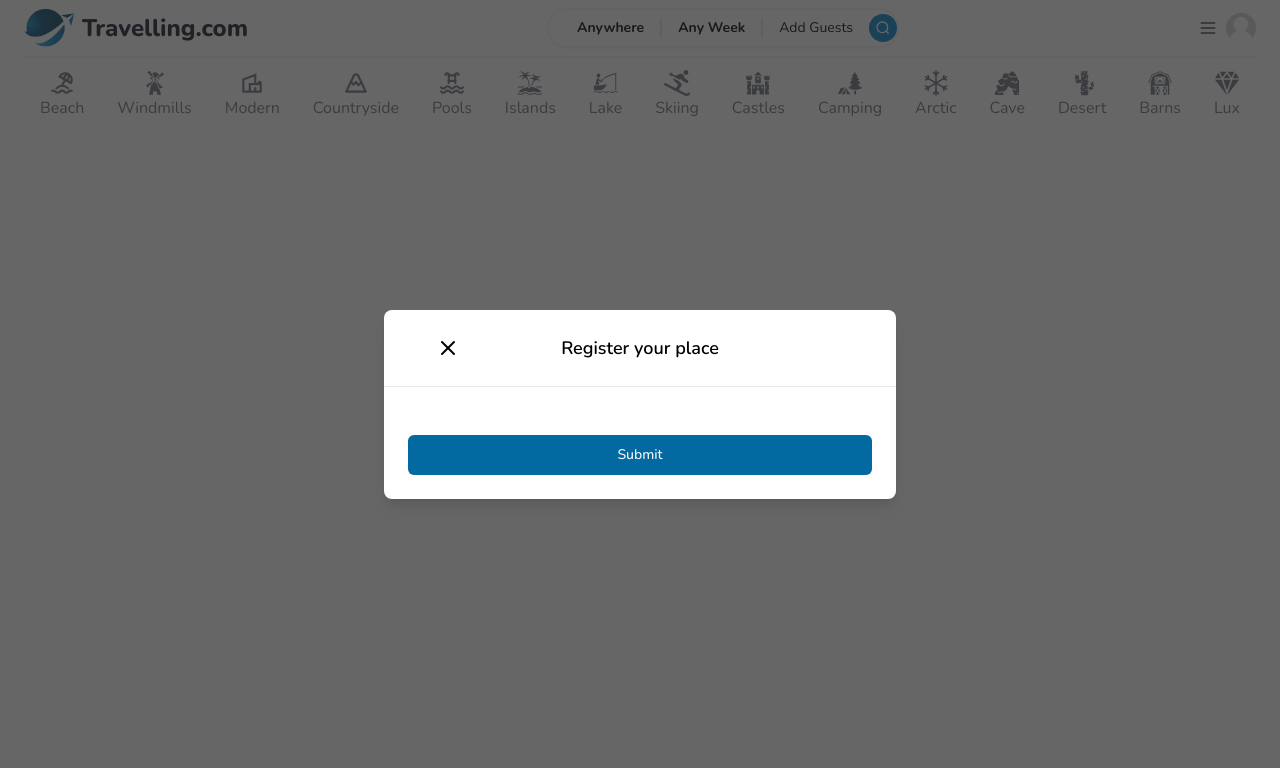
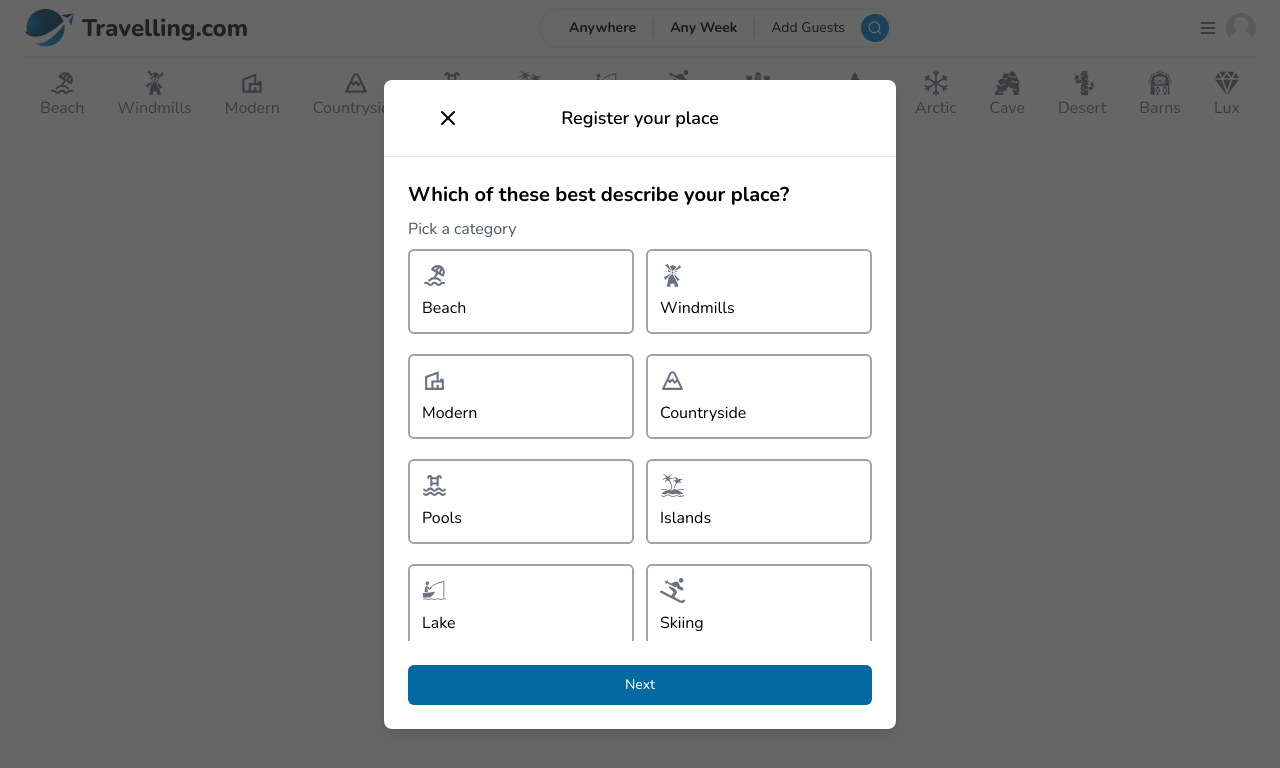
Before and after one commit to Muhammad-Saifullah50/travelling.com, a Next.js app: page /rent in a window 1280 px wide. Shown: the top 768 px of the page. Built offline with nearby package versions, Linux system fonts and the light colour scheme; no server answers.

Commit message:
started country select

```diff
--- a/package.json
+++ b/package.json
@@ -28,6 +28,7 @@
     "react-icons": "^4.12.0",
     "tailwind-merge": "^2.1.0",
     "tailwindcss-animate": "^1.0.7",
+    "world-countries": "^5.0.0",
     "zod": "^3.22.4"
   },
   "devDependencies": {
--- a/src/app/@rentmodal/(.)rent/page.tsx
+++ b/src/app/@rentmodal/(.)rent/page.tsx
@@ -1,7 +1,9 @@
-const RentModal = () => {
+import RentModal from "@/components/modals/RentModal"
+
+const RentPage = () => {
     return (
         <RentModal />
     )
 }
 
-export default RentModal
+export default RentPage
--- /dev/null
+++ b/src/app/@rentmodal/default.tsx
@@ -0,0 +1,7 @@
+
+const Default = () => {
+  return null
+
+}
+
+export default Default
--- /dev/null
+++ b/src/components/CategoryInput.tsx
@@ -0,0 +1,25 @@
+"use client"
+
+import clsx from "clsx"
+
+interface CategoryInputProps {
+    selected?: boolean
+    label: string
+    icon: any
+    onClick: (category: any) => void
+}
+const CategoryInput = ({ selected, label, icon: Icon, onClick }: CategoryInputProps) => {
+    return (
+        <div className={clsx(" mt-2 flex flex-col gap-2 justify-start border-2 border-gray-400 rounded-md py-3 px-3",
+            selected && 'border-gray-950 border-2 ')}
+            onClick={() => onClick(label)}
+            >
+
+            <Icon size={25} className={clsx('text-gray-500',
+                selected && 'text-gray-700')} />
+                <p>{label}</p>
+        </div>
+    )
+}
+
+export default CategoryInput
--- /dev/null
+++ b/src/components/CountrySelect.tsx
@@ -0,0 +1,11 @@
+"use client"
+
+const CountrySelect = () => {
+  return (
+    <div>
+
+    </div>
+  )
+}
+
+export default CountrySelect
--- a/src/components/Modal.tsx
+++ b/src/components/Modal.tsx
@@ -33,17 +33,18 @@ const Modal = ({ isOpen, onClose, onSubmit, title, body, footer, actionLabel, di
     const handleSecondaryAction = useCallback(() => {
         if (disabled || !secondaryAction) return;
 
-        if (!isOpen) return null
+        secondaryAction();
+
     }, [disabled, secondaryAction]);
 
     const handleClose = useCallback(() => {
         if (disabled) return
 
         setShowModal(false);
-        setTimeout(() => {
-            onClose
-        }, 300)
+
     }, [disabled, onClose])
+
+    if (!isOpen) return null
 
     return (
         <div className='flex justify-center items-center overflow-x-hidden overflow-y-auto fixed inset-0 z-50 outline-none focus:outline-none bg-neutral-800/70 '>
--- a/src/components/Navbar.tsx
+++ b/src/components/Navbar.tsx
@@ -42,7 +42,7 @@ const Navbar = async () => {
           <Search className='bg-sky-600 text-white rounded-full  h-7 w-7 p-1.5 items-center -mr-3' />
         </div>
         <div className='flex gap-4 items-center'>
-         {session && <h2 className='text-sm font-bold'>Register your place</h2>}
+        <Link href={'/rent'}>{session && <h2 className='text-sm font-bold'>Register your place</h2>} </Link>
 
           <div className='flex gap-2 items-center'>
             <DropdownMenu>
--- a/src/components/modals/RentModal.tsx
+++ b/src/components/modals/RentModal.tsx
@@ -2,18 +2,133 @@
 import { useRouter } from 'next/navigation'
 import Modal from '../Modal'
 import { useState } from 'react';
+import { FieldValues, useForm } from 'react-hook-form';
+import { categories } from '@/constants/categories';
+import CategoryInput from '../CategoryInput';
+import CountrySelect from '../CountrySelect';
+
+enum STEPS {
+    Category = 0,
+    Location = 1,
+    Info = 2,
+    Images = 3,
+    Description = 4,
+    Price = 5
+}
 
 const RentModal = () => {
     const router = useRouter();
     const [loading, setLoading] = useState(false);
+    const [step, setStep] = useState(STEPS.Category)
+
+    const { register, handleSubmit, setValue, watch, formState: { errors }, reset
+    } = useForm<FieldValues>({
+        defaultValues: {
+            category: '',
+            location: null,
+            guestCount: 1,
+            roomCount: 1,
+            bathroomCount: 1,
+            imageSrc: '',
+            price: 1,
+            title: '',
+            description: '',
+        }
+    });
+
+    const setCustomValue = (id: string, value: string) => {
+        setValue(id, value, {
+            shouldDirty: true,
+            shouldTouch: true,
+            shouldValidate: true
+        })
+    }
+    const onBack = () => {
+        setStep((value) => value - 1)
+    }
+    const onNext = () => {
+        setStep((value) => value + 1)
+    }
+
+    const actionLabel = () => {
+        if (step === STEPS.Price) {
+            return 'Create'
+        }
+        return 'Next'
+    }
+
+    const secondaryActionLabel = () => {
+        if (step === STEPS.Category) {
+            return undefined
+        }
+        return 'Back'
+    }
+
+    const category = watch('category');
+
+    let bodyContent = (<>
+        <div className='flex flex-col gap-2'>
+            <h3 className='text-xl font-bold'>Which of these best describe your place? </h3>
+            <p className='text-gray-600'>Pick a category</p>
+        </div>
+
+        <div className='grid grid-cols-1 md:grid-cols-2 gap-3 max-h-[50vh] overflow-y-auto'>
+            {categories.map((item) => (
+                <CategoryInput
+                    key={item.label}
+                    selected={item.label === category}
+                    label={item.label}
+                    icon={item.icon}
+                    onClick={(category: any) => setCustomValue('category', category)}
+                />
+            ))}
+        </div>
+    </>)
+
+    if (step === STEPS.Location) {
+        bodyContent = (
+            <>
+                <div className='flex flex-col gap-2'>
+                    <h3 className='text-xl font-bold'>Where is your place located? </h3>
+                    <p className='text-gray-600'>Help guests find you</p>
+                </div>
+
+                <CountrySelect/>
+            </>
+        )
+    }
+    if (step === STEPS.Info) {
+        bodyContent = (
+            <div>rrrrr</div>
+        )
+    }
+    if (step === STEPS.Images) {
+        bodyContent = (
+            <div>rrrrr</div>
+        )
+    }
+    if (step === STEPS.Description) {
+        bodyContent = (
+            <div>rrrrr</div>
+        )
+    }
+    if (step === STEPS.Price) {
+        bodyContent = (
+            <div>rrrrr</div>
+        )
+    }
     return (
         <Modal
             isOpen
             title='Register your place'
             onClose={() => router.back()}
-            actionLabel='Submit'
-            onSubmit={() => {}}
+            actionLabel={actionLabel()}
             disabled={loading}
+            secondaryActionLabel={secondaryActionLabel()}
+            secondaryAction={step === STEPS.Category ? undefined : onBack}
+            onSubmit={onNext}
+            body={bodyContent}
+
 
         />
     )
```
Also changed, not shown: src/app/layout.tsx (line endings or trailing spaces), 1 other file (tests, documents, lock files or other folders).
